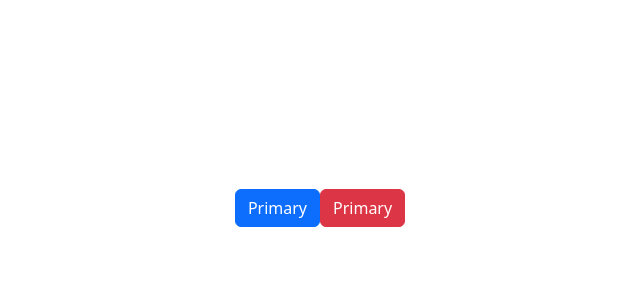
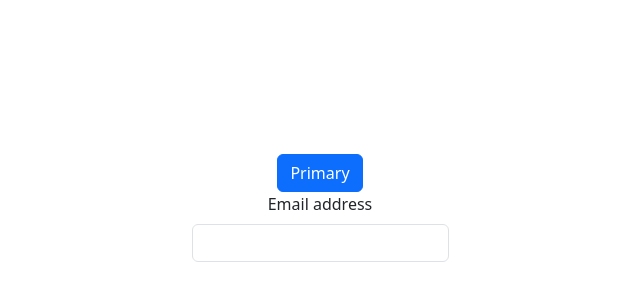
Before and after one commit to kapilkumar0037/react-components, a React (Vite) app: page / in a window 1280 px wide. Shown: the part 192-492 px from the top of the page, without its empty margins (320-960 px from the left). Built offline with nearby package versions, Linux system fonts and the light colour scheme.

Commit message:
input field added

```diff
--- a/src/App.tsx
+++ b/src/App.tsx
@@ -1,15 +1,20 @@
 import './App.scss'
 import { Button } from './components/Button'
+import { Input } from './components/Input'
 
 function App() {
   const onButtonClick = () => {
+    console.log('Button clicked!')
+  }
+  const onEmailChange = () => {
     console.log('Button clicked!')
   }
 
   return (
     <>
       <Button label='Primary' className='btn-primary' type='button'  onClick={onButtonClick}/>
-      <Button label='Primary' className='btn-danger' type='button'  onClick={onButtonClick}/>
+      <br></br>
+      <Input label='Email address' type='email' value='' onChange={onEmailChange}/>
     </>
   )
 }
--- /dev/null
+++ b/src/components/Input.tsx
@@ -0,0 +1,31 @@
+import type { InputProps } from "../shared/types";
+
+export const Input = ({
+  value,
+  className= "form-control",
+  disabled,
+  name,
+  placeholder,
+  type = "text",
+  label,
+  onChange,
+}: InputProps) => {
+  return (
+    <>
+      {label && (
+        <label htmlFor={name} className="form-label">
+          Email address
+        </label>
+      )}
+      <input
+        type={type}
+        value={value}
+        onChange={onChange}
+        placeholder={placeholder}
+        name={name}
+        className={className}
+        disabled={disabled}
+      />
+    </>
+  );
+};
```
Also changed, not shown: src/shared/types.tsx (+11 -0 lines).
